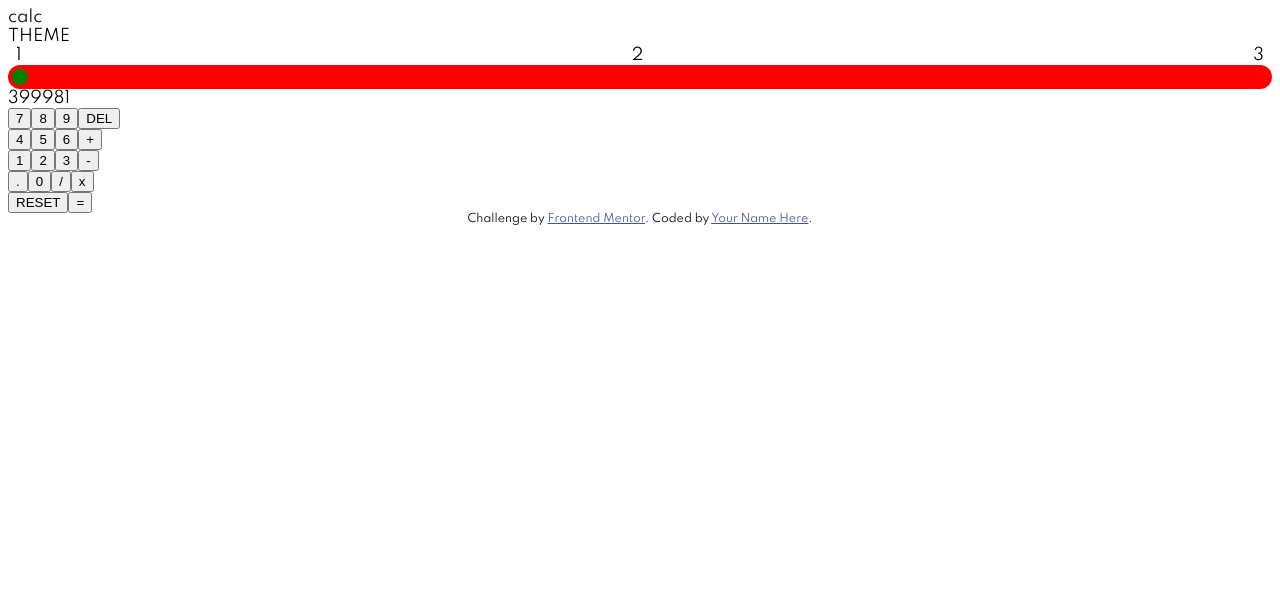
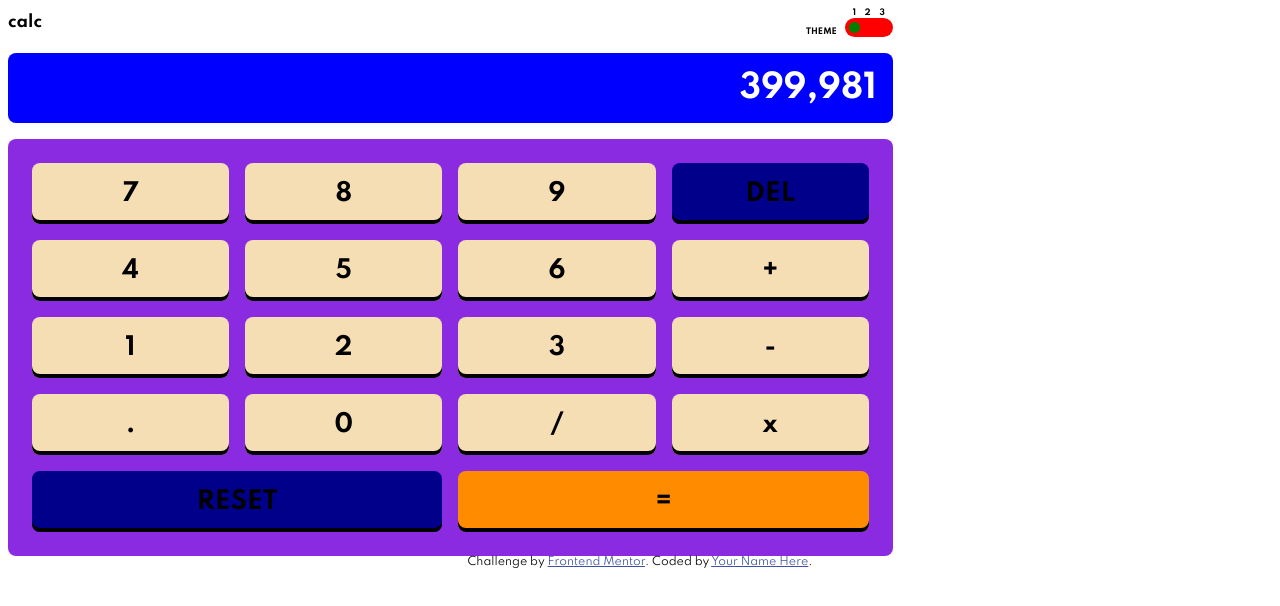
Before and after one commit to peawyoyoyin/fe-mentor-calculator-app, a React (Create React App) app in the folder app/: page / in a window 1280 px wide. Shown: the top 606 px of the page. Built offline with nearby package versions, Linux system fonts and the light colour scheme.

Commit message:
add basic styles for other components

```diff
--- a/app/package.json
+++ b/app/package.json
@@ -10,6 +10,7 @@
     "@types/node": "^12.20.15",
     "@types/react": "^17.0.13",
     "@types/react-dom": "^17.0.8",
+    "node-sass": "^6.0.1",
     "react": "^17.0.2",
     "react-dom": "^17.0.2",
     "react-scripts": "4.0.3",
--- a/app/src/App.tsx
+++ b/app/src/App.tsx
@@ -1,60 +1,14 @@
-import { ThemeSelector } from "./components/ThemeSelector";
+import { Buttons } from './components/Buttons';
+import { Navbar } from './components/Navbar';
+import { ValueDisplay } from './components/ValueDisplay';
+import styles from './styles/App.module.scss';
 
 function App() {
   return (
-    <div>
-      <div>
-        <div>
-          calc
-        </div>
-        <div>
-          THEME
-          <ThemeSelector />
-        </div>
-      </div>
-      <div>
-        399981
-      </div>
-      <div>
-        <div>
-          <div>
-            <button>7</button>
-            <button>8</button>
-            <button>9</button>
-            <button>DEL</button>
-            </div>
-        </div>
-        <div>
-          <div>
-            <button>4</button>
-            <button>5</button>
-            <button>6</button>
-            <button>+</button>
-            </div>
-        </div>
-        <div>
-          <div>
-            <button>1</button>
-            <button>2</button>
-            <button>3</button>
-            <button>-</button>
-            </div>
-        </div>
-        <div>
-          <div>
-            <button>.</button>
-            <button>0</button>
-            <button>/</button>
-            <button>x</button>
-            </div>
-        </div>
-        <div>
-          <div>
-            <button>RESET</button>
-            <button>=</button>
-          </div>
-        </div>
-      </div>
+    <div className={styles.container}>
+      <Navbar />
+      <ValueDisplay />
+      <Buttons />
     </div>
   );
 }
--- /dev/null
+++ b/app/src/components/Buttons.tsx
@@ -0,0 +1,37 @@
+import styles from '../styles/Buttons.module.scss';
+
+export function Buttons() {
+  return (
+    <div className={styles.container}>
+      <div className={styles['button-row']}>
+        <button>7</button>
+        <button>8</button>
+        <button>9</button>
+        <button className={styles.dark}>DEL</button>
+      </div>
+      <div className={styles['button-row']}>
+        <button>4</button>
+        <button>5</button>
+        <button>6</button>
+        <button>+</button>
+      </div>
+      <div className={styles['button-row']}>
+        <button>1</button>
+        <button>2</button>
+        <button>3</button>
+        <button>-</button>
+      </div>
+      <div className={styles['button-row']}>
+        <button>.</button>
+        <button>0</button>
+        <button>/</button>
+        <button>x</button>
+      </div>
+      <div className={styles['button-row']}>
+        <button className={styles.dark}>RESET</button>
+        <button className={styles.submit}>=</button>
+      </div>
+    </div>
+
+  );
+}
--- /dev/null
+++ b/app/src/components/Navbar.tsx
@@ -0,0 +1,13 @@
+import { ThemeSelector } from "./ThemeSelector";
+import styles from '../styles/Navbar.module.scss'
+
+export function Navbar() {
+  return (
+    <div className={styles['navbar-container']}>
+      <div className={styles.logo}>
+        calc
+      </div>
+      <ThemeSelector />
+    </div>
+  )
+}
--- a/app/src/components/ThemeSelector.tsx
+++ b/app/src/components/ThemeSelector.tsx
@@ -1,12 +1,16 @@
 import { useState } from "react"
 
-import styles from '../styles/ThemeSelector.module.css';
+import styles from '../styles/ThemeSelector.module.scss';
 
 export function ThemeSelector() {
   const [theme, setTheme] = useState(0);
 
   return (
     <div className={styles.container}>
+      <div className={styles['theme-selector-label']}>
+        Theme
+      </div>
+      <div className={styles['switch-container']}>
         <div className={styles.labels}>
           <label>1</label>
           <label>2</label>
@@ -16,5 +20,6 @@ export function ThemeSelector() {
           <div className={`${styles.dial} ${styles[`dial-${theme}`]}`}></div>
         </div>
       </div>
+    </div>
   )
 }
--- /dev/null
+++ b/app/src/components/ValueDisplay.tsx
@@ -0,0 +1,13 @@
+import styles from '../styles/ValueDisplay.module.scss';
+
+export function ValueDisplay() {
+  const value = 399981;
+
+  return (
+    <div className={styles.container}>
+      <span className={styles.value}>
+        {new Intl.NumberFormat('en-US').format(value)}
+      </span>
+    </div>
+  )
+}
--- /dev/null
+++ b/app/src/styles/App.module.scss
@@ -0,0 +1,5 @@
+.container {
+  display: flex;
+  flex-direction: column;
+  width: 70%;
+}
--- /dev/null
+++ b/app/src/styles/Buttons.module.scss
@@ -0,0 +1,34 @@
+.container {
+  padding: 16px;
+  background-color: blueviolet;
+  border-radius: 8px;
+}
+
+.button-row {
+  display: flex;
+  justify-content: space-between;
+
+  & > button {
+    flex: 1;
+    margin: 8px;
+    cursor: pointer;
+    font-family: Spartan;
+    font-size: 24px;
+    font-weight: 700;
+
+    border-radius: 8px;
+    padding: 16px;
+    border: 0;
+
+    background-color: wheat;
+    box-shadow: inset black 0px -4px;
+
+    &.dark {
+      background-color: darkblue;
+    }
+
+    &.submit {
+      background-color: darkorange;
+    }
+  }
+}
--- /dev/null
+++ b/app/src/styles/Navbar.module.scss
@@ -0,0 +1,13 @@
+.navbar-container {
+  display: flex;
+  align-items: center;
+  justify-content: space-between;
+}
+
+.logo {
+  font-weight: 700;
+}
+
+.logo::before {
+  content: ''
+}
--- a/app/src/styles/ThemeSelector.module.css
+++ /dev/null
@@ -1,38 +0,0 @@
-.labels {
-  display: flex;
-  justify-content: space-between;
-  padding: 0px 8px 0px 8px;
-}
-
-.switch {
-  background-color: red;
-  border-radius: 1em;
-  padding: 4px;
-}
-
-.dial {
-  content: '';
-  width: 1em;
-  height: 1em;
-  display: block;
-  border-radius: 50%;
-  position: relative;
-  background-color: green;
-
-  transition: left 0.2s, transform 0.2s;
-}
-
-.dial.dial-0 {
-  left: 0;
-  transform: translateX(0);
-}
-
-.dial.dial-1 {
-  left: 50%;
-  transform: translateX(-50%);
-}
-
-.dial.dial-2 {
-  left: 100%;
-  transform: translateX(-100%);
-}
--- /dev/null
+++ b/app/src/styles/ThemeSelector.module.scss
@@ -0,0 +1,60 @@
+.container {
+  display: flex;
+}
+
+.labels {
+  display: flex;
+  justify-content: space-between;
+  padding: 0px 8px 0px 8px;
+
+  &>label {
+    font-size: 0.5em;
+    font-weight: 700;
+  }
+}
+
+.switch-container {
+  width: 3em;
+}
+
+.theme-selector-label {
+  display: flex;
+  align-items: flex-end;
+  font-size: 0.5em;
+  text-transform: uppercase;
+  font-weight: 700;
+  margin-inline-end: 1em;
+}
+
+.switch {
+  background-color: red;
+  border-radius: 1em;
+  padding: 4px;
+}
+
+.dial {
+  content: '';
+  width: 0.7em;
+  height: 0.7em;
+  display: block;
+  border-radius: 50%;
+  position: relative;
+  background-color: green;
+
+  transition: left 0.2s, transform 0.2s;
+
+  &.dial-0 {
+    left: 0;
+    transform: translateX(0);
+  }
+
+  &.dial-1 {
+    left: 50%;
+    transform: translateX(-50%);
+  }
+
+  &.dial-2 {
+    left: 100%;
+    transform: translateX(-100%);
+  }
+}
--- /dev/null
+++ b/app/src/styles/ValueDisplay.module.scss
@@ -0,0 +1,15 @@
+.container {
+  background-color: blue;
+  padding: 16px;
+  border-radius: 8px;
+  display: flex;
+  justify-content: flex-end;
+
+  margin: 16px 0px;
+}
+
+.value {
+  font-size: 32px;
+  font-weight: 700;
+  color: white;
+}
```
Also changed, not shown: 1 other file (tests, documents, lock files or other folders). Lines whose indentation alone changed are shown as unchanged.
